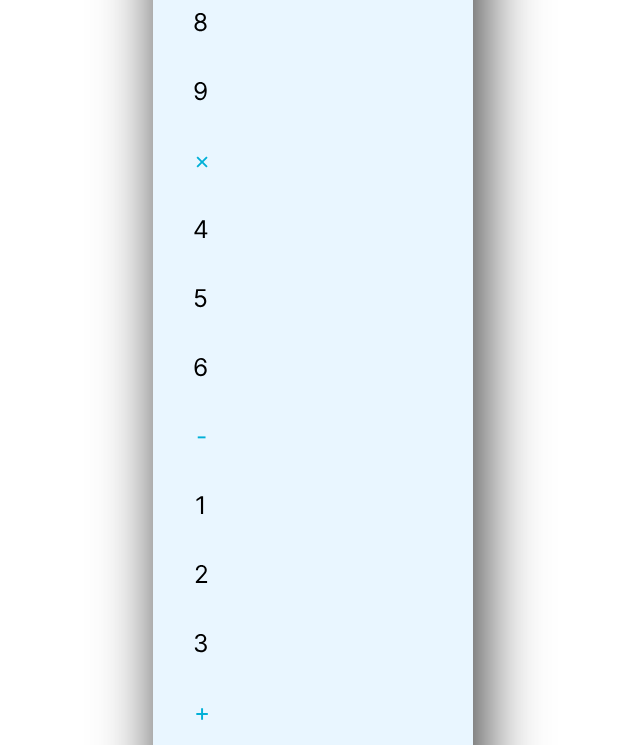
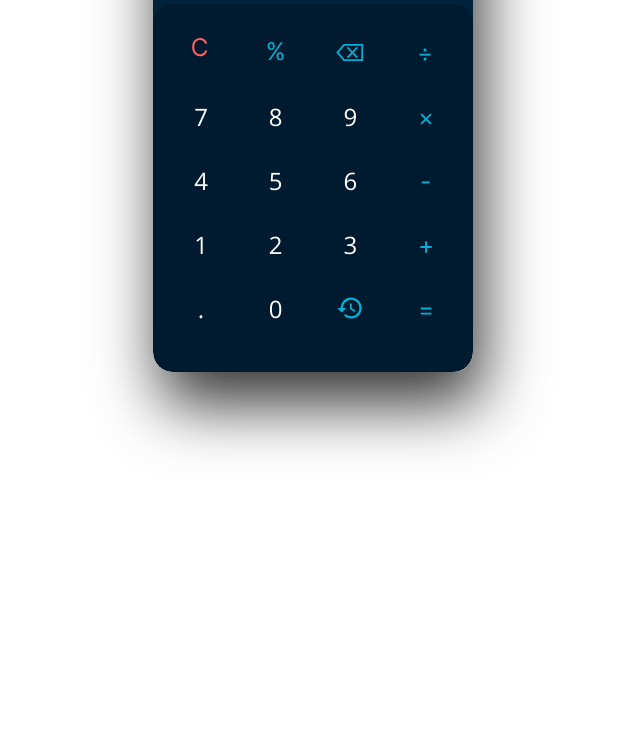
Before and after one commit to sergeybabann/calculator-part-1-original.babann, a plain HTML site: page index.html in a window 1280 px wide. Shown: the part 270-1015 px from the top of the page, without its empty margins (327-967 px from the left). After the commit the page ends 800 px from the top, so only its background shows below. Drawn offline with Linux system fonts and the light colour scheme.

Commit message:
additions

```diff
--- a/css/style.css
+++ b/css/style.css
@@ -10,6 +10,7 @@
   font-family: 'Open Sans', sans-serif;
 }
 
+/* Calculator */
 .calculator {
   width: 320px;
   border-radius: 20px;
@@ -19,6 +20,8 @@
 
 .calculator__display {
   padding: 20px 24px;
+  padding-bottom: 44px;
+  margin-bottom: -24px;
   background-color: var(--display_light);
   text-align: right;
 }
@@ -38,14 +41,44 @@
 }
 
 .calculator__actions {
-  margin-top: 300px;
   border-radius: 20px;
   padding: 16px;
   padding-bottom: 32px;
   background-color: var(--actions_light);
+  font-size: 24px;
 }
 
 .calculator__row {
+  display: flex;
+  justify-content: space-between;
 }
 .calculator__col {
+  display: flex;
+  justify-content: center;
+  align-items: center;
+  --size: 64px;
+  width: var(--size);
+  height: var(--size);
+  cursor: pointer;
 }
+
+.calculator__col_reset {
+  color: var(--accent);
+}
+
+.calculator__col_action {
+  color: var(--primary);
+}
+
+/* Calculator Dark-Theme */
+.calculator_dark {
+  color: var(--light);
+}
+
+.calculator_dark .calculator__display {
+  background-color: var(--display_dark);
+}
+
+.calculator_dark .calculator__actions {
+  background-color: var(--actions_dark);
+}
--- a/index.html
+++ b/index.html
@@ -13,7 +13,7 @@
 <body>
 
     <!----- CALCULATOR ----->
-    <div class="calculator">
+    <div class="calculator calculator_dark">
         <div class="calculator__display">
             <div class="calculator__history">
                 <span>50</span>
@@ -27,73 +27,73 @@
         <!----- CALCULATOR__ACTIONS ----->
         <div class="calculator__actions">
             <div class="calculator__row">
-                <div class="calculator__col">
+                <div class="calculator__col calculator__col_reset">
                     <img src="images/C.svg">
                 </div>
-                <div class="calculator__col">
+                <div class="calculator__col calculator__col_action">
                     <img src="images/interest.svg">
                 </div>
-                <div class="calculator__col">
+                <div class="calculator__col calculator__col_action">
                     <img src="images/delete.svg" alt="">
                     <!--&#10060;-->
                 </div>
-                <div class="calculator__col">
+                <div class="calculator__col calculator__col_action">
                     <img src="images/÷.svg">
                 </div>
             </div><!--row-->
             <div class="calculator__row">
                 <div class="calculator__col">
-                    <img src="images/7.svg">
+                    7
                 </div>
                 <div class="calculator__col">
-                    <img src="images/8.svg">
+                    8
                 </div>
                 <div class="calculator__col">
-                    <img src="images/9.svg">
+                    9
                 </div>
-                <div class="calculator__col">
+                <div class="calculator__col calculator__col_action">
                     <img src="images/×.svg">
                 </div>
             </div><!--row-->
             <div class="calculator__row">
                 <div class="calculator__col">
-                    <img src="images/4.svg">
+                    4
                 </div>
                 <div class="calculator__col">
-                    <img src="images/5.svg">
+                    5
                 </div>
                 <div class="calculator__col">
-                    <img src="images/6.svg">
+                    6
                 </div>
-                <div class="calculator__col">
+                <div class="calculator__col calculator__col_action">
                     <img src="images/-.svg">
                 </div>
             </div><!--row-->
             <div class="calculator__row">
                 <div class="calculator__col">
-                    <img src="images/1.svg">
+                    1
                 </div>
                 <div class="calculator__col">
-                    <img src="images/2.svg">
+                    2
                 </div>
                 <div class="calculator__col">
-                    <img src="images/3.svg">
+                    3
                 </div>
-                <div class="calculator__col">
+                <div class="calculator__col calculator__col_action">
                     <img src="images/+.svg">
                 </div>
             </div><!--row-->
             <div class="calculator__row">
                 <div class="calculator__col">
-                    <img src="images/dot.svg">
+                    .
                 </div>
                 <div class="calculator__col">
-                    <img src="images/0.svg">
+                    0
                 </div>
                 <div class="calculator__col">
                     <img src="images/history.svg">
                 </div>
-                <div class="calculator__col">
+                <div class="calculator__col calculator__col_action">
                     <img src="images/=.svg">
                 </div>
             </div><!--row-->
```
